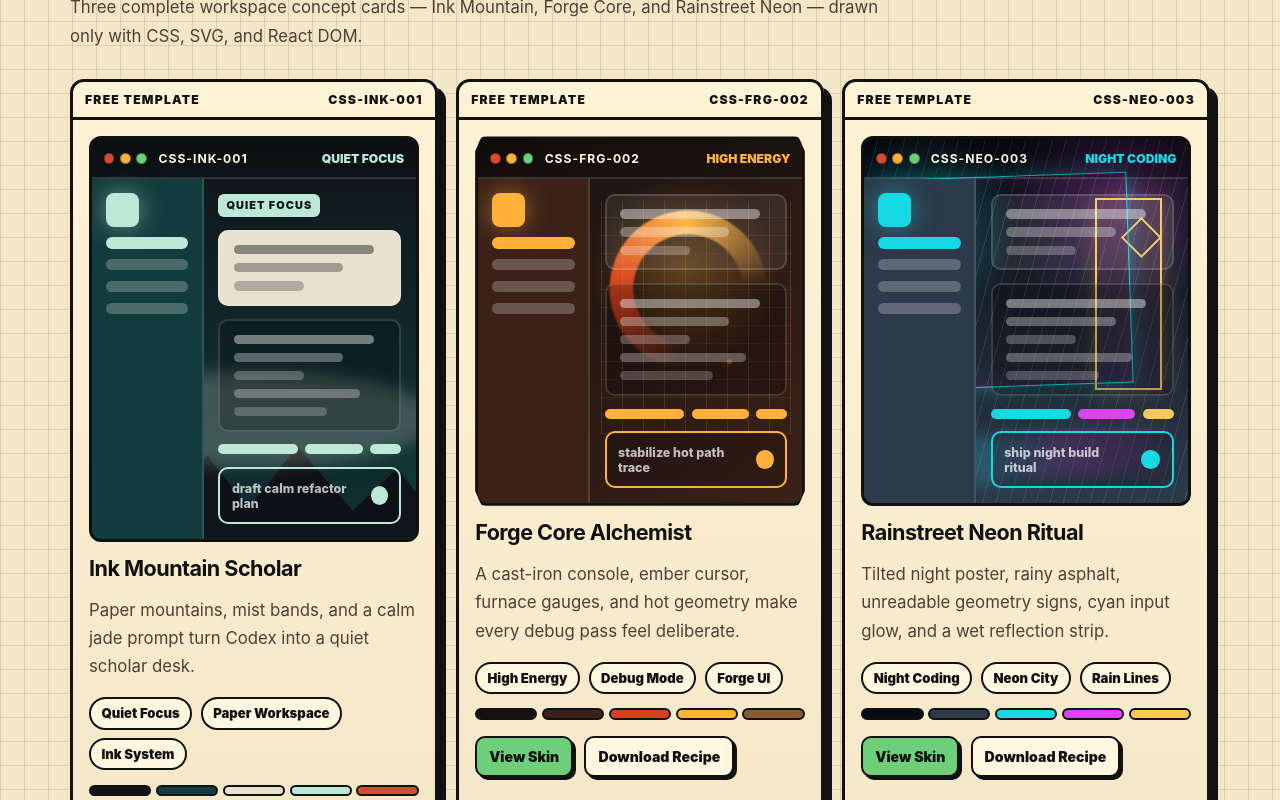
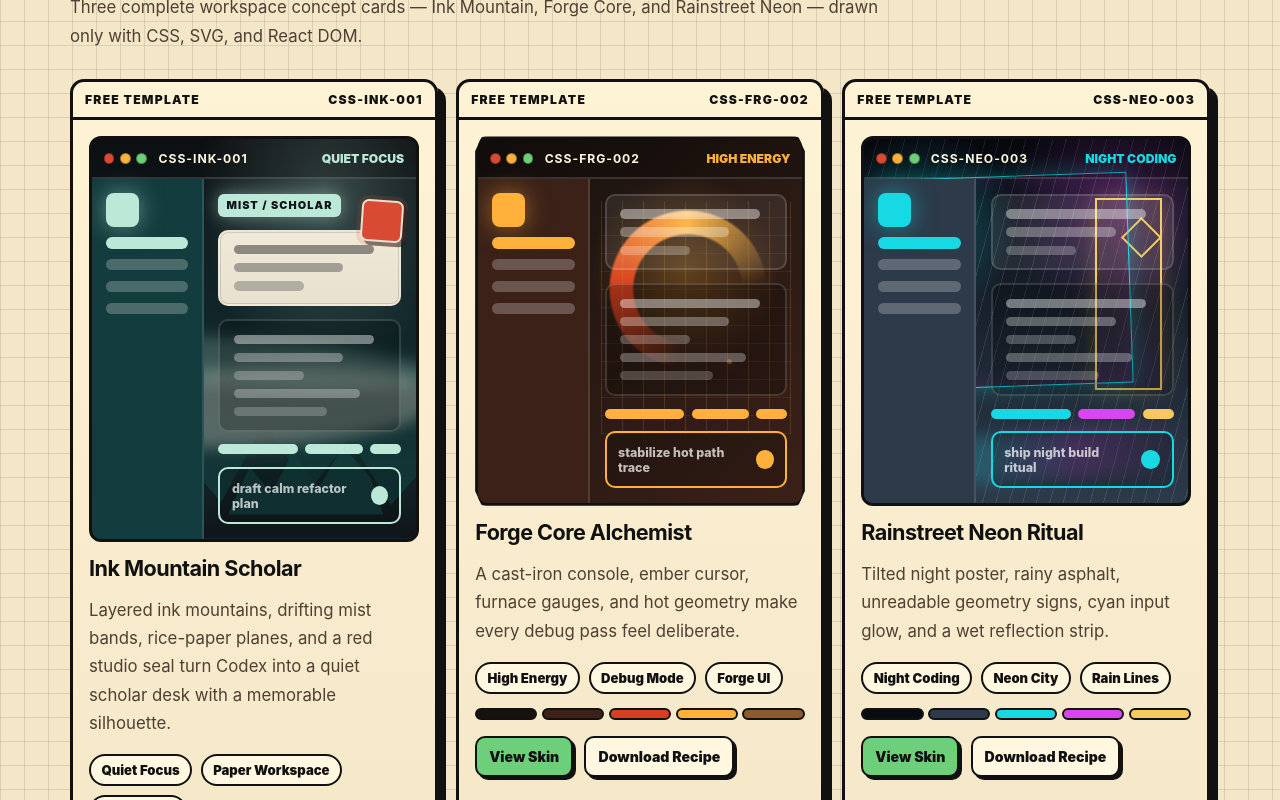
Before and after one commit to jimmyxu07/codex-skin-studio, a React (Vite) app: page / in a window 1280 px wide. Shown: the part 1840-2640 px from the top of the page. Built offline with nearby package versions, Linux system fonts and the light colour scheme.

Commit message:
feat: polish glasshouse and ink concepts

```diff
--- a/src/App.css
+++ b/src/App.css
@@ -221,12 +221,15 @@ p { line-height: 1.68; }
 .mock-decoration { position: absolute; inset: 0; z-index: 1; pointer-events: none; overflow: hidden; }
 .mock-decoration span { position: absolute; display: block; }
 
-.workspace-mock--ink { --accent: #BCE8D8; background: linear-gradient(180deg, #101418, #123C3D); }
-.workspace-mock--ink .mock-main::before { content: 'QUIET FOCUS'; justify-self: start; padding: .28rem .5rem; color: #101418; background: #BCE8D8; border-radius: 6px; font-size: .68rem; font-weight: 950; letter-spacing: .1em; }
-.workspace-mock--ink .mock-chat-card { background: #E8E1CF; color: #101418; }
+.workspace-mock--ink { --accent: #BCE8D8; background: radial-gradient(ellipse at 72% 12%, rgba(188,232,216,.24), transparent 8rem), linear-gradient(180deg, #101418, #123C3D); }
+.workspace-mock--ink::after { content: ''; position: absolute; right: .85rem; top: 3.8rem; z-index: 3; width: 2.35rem; height: 2.35rem; border: 2px solid #E8E1CF; border-radius: 7px; background: #D94A32; box-shadow: 0 0 0 4px rgba(217,74,50,.16), 4px 4px 0 rgba(16,20,24,.55); transform: rotate(4deg); }
+.workspace-mock--ink .mock-main::before { content: 'MIST / SCHOLAR'; justify-self: start; padding: .28rem .5rem; color: #101418; background: #BCE8D8; border-radius: 6px; font-size: .68rem; font-weight: 950; letter-spacing: .1em; box-shadow: 0 0 18px rgba(188,232,216,.45); }
+.workspace-mock--ink .mock-chat-card { background: linear-gradient(180deg, #F0E9D8, #E8E1CF); color: #101418; box-shadow: inset 0 0 0 1px rgba(16,20,24,.14); }
 .workspace-mock--ink .mock-chat-card .mock-line { background: rgba(16,20,24,.45); }
-.workspace-mock--ink .mock-decoration span:nth-child(1) { left: -4%; right: -3%; bottom: 0; height: 32%; background: rgba(16,20,24,.94); clip-path: polygon(0 100%, 10% 58%, 22% 80%, 37% 35%, 49% 76%, 63% 28%, 79% 78%, 92% 45%, 100% 74%, 100% 100%); }
-.workspace-mock--ink .mock-decoration span:nth-child(2) { left: -6%; right: -6%; bottom: 18%; height: 24%; background: rgba(232,225,207,.22); filter: blur(8px); border-radius: 50%; }
+.workspace-mock--ink .mock-decoration span:nth-child(1) { left: -4%; right: -3%; bottom: 0; height: 38%; background: linear-gradient(180deg, rgba(18,60,61,.72), rgba(16,20,24,.98)); clip-path: polygon(0 100%, 8% 56%, 18% 82%, 29% 44%, 41% 76%, 54% 22%, 66% 70%, 78% 34%, 90% 78%, 100% 52%, 100% 100%); }
+.workspace-mock--ink .mock-decoration span:nth-child(2) { left: -9%; right: -9%; bottom: 23%; height: 20%; background: rgba(232,225,207,.32); filter: blur(8px); border-radius: 50%; transform: rotate(-3deg); }
+.workspace-mock--ink .mock-decoration span:nth-child(3) { left: -7%; right: -7%; bottom: 38%; height: 12%; background: rgba(188,232,216,.22); filter: blur(7px); border-radius: 50%; transform: rotate(4deg); }
+.workspace-mock--ink .mock-decoration span:nth-child(4) { left: 42%; bottom: 6%; width: 48%; height: 24%; background: rgba(18,60,61,.9); clip-path: polygon(0 100%, 14% 50%, 28% 78%, 42% 34%, 58% 74%, 74% 28%, 92% 62%, 100% 100%); }
 .workspace-mock--ink .mock-sidebar { background: #123C3D; }
 
 .workspace-mock--forge { --accent: #FFB13B; background: radial-gradient(circle at 64% 36%, rgba(255,177,59,.26), transparent 6rem), linear-gradient(135deg, #16110F, #3B2118); clip-path: polygon(2% 0, 98% 0, 100% 4%, 100% 96%, 98% 100%, 2% 100%, 0 96%, 0 4%); }
@@ -255,11 +258,17 @@ p { line-height: 1.68; }
 .workspace-mock--blueprint .mock-decoration span:nth-child(1) { right: 7%; bottom: 12%; width: 9rem; height: 5.4rem; border: 2px dashed #60A5FA; }
 .workspace-mock--blueprint .mock-decoration span:nth-child(2) { right: 12%; bottom: 20%; width: 5rem; height: 2.8rem; border: 1px solid #C7D2FE; }
 .workspace-mock--blueprint .mock-decoration span:nth-child(3) { left: 48%; top: 14%; width: 10rem; border-top: 2px solid #60A5FA; box-shadow: 0 34px 0 rgba(96,165,250,.55); }
-.workspace-mock--glasshouse { --accent: #34D399; background: linear-gradient(145deg, #F8FAFC, #DFF7EA); color: #0F172A; }
-.workspace-mock--glasshouse .mock-chat-card, .workspace-mock--glasshouse .mock-code-card { background: rgba(255,255,255,.62); border-color: rgba(15,23,42,.18); }
+.workspace-mock--glasshouse { --accent: #34D399; background: linear-gradient(116deg, rgba(255,255,255,.72) 0 13%, transparent 13% 18%, rgba(255,255,255,.34) 18% 24%, transparent 24%), radial-gradient(circle at 72% 10%, rgba(56,189,248,.34), transparent 8rem), linear-gradient(145deg, #F8FAFC, #DFF7EA); color: #0F172A; }
+.workspace-mock--glasshouse .mock-titlebar { border-bottom-color: rgba(15,23,42,.2); background: rgba(255,255,255,.56); }
+.workspace-mock--glasshouse .mock-titlebar strong { color: #0F172A; }
+.workspace-mock--glasshouse .mock-chat-card, .workspace-mock--glasshouse .mock-code-card { background: rgba(255,255,255,.7); border-color: rgba(15,23,42,.22); box-shadow: inset 0 1px 0 rgba(255,255,255,.8), 0 10px 30px rgba(15,23,42,.08); backdrop-filter: blur(4px); }
 .workspace-mock--glasshouse .mock-line { background: rgba(15,23,42,.34); }
-.workspace-mock--glasshouse .mock-decoration span:nth-child(1) { left: 12%; right: 12%; top: 8%; height: 72%; border: 2px solid rgba(52,211,153,.55); border-bottom: 0; border-radius: 999px 999px 0 0; }
-.workspace-mock--glasshouse .mock-decoration span:nth-child(2) { right: 12%; bottom: 18%; width: 5rem; height: 3rem; background: repeating-linear-gradient(90deg, #34D399 0 3px, transparent 3px 14px); opacity: .45; }
+.workspace-mock--glasshouse .mock-sidebar { background: rgba(255,255,255,.54); border-right-color: rgba(15,23,42,.16); }
+.workspace-mock--glasshouse .mock-prompt-input { background: rgba(255,255,255,.68); color: #0F172A; border-color: #38BDF8; box-shadow: 0 0 0 4px rgba(56,189,248,.12); }
+.workspace-mock--glasshouse .mock-decoration span:nth-child(1) { left: 9%; right: 9%; top: 6%; height: 78%; border: 3px solid rgba(52,211,153,.72); border-bottom: 0; border-radius: 999px 999px 0 0; box-shadow: inset 0 0 0 1px rgba(255,255,255,.72), 0 0 30px rgba(52,211,153,.18); }
+.workspace-mock--glasshouse .mock-decoration span:nth-child(2) { right: 9%; bottom: 15%; width: 6rem; height: 3.4rem; background: repeating-linear-gradient(90deg, #34D399 0 4px, transparent 4px 14px), linear-gradient(180deg, rgba(52,211,153,.22), transparent); border-bottom: 3px solid #0F172A; opacity: .66; }
+.workspace-mock--glasshouse .mock-decoration span:nth-child(3) { left: 15%; right: 15%; top: 6%; height: 38%; background: repeating-linear-gradient(58deg, rgba(56,189,248,.55) 0 2px, transparent 2px 42px), repeating-linear-gradient(122deg, rgba(52,211,153,.48) 0 2px, transparent 2px 42px); clip-path: polygon(50% 0, 100% 100%, 0 100%); opacity: .72; }
+.workspace-mock--glasshouse .mock-decoration span:nth-child(4) { left: 11%; bottom: 14%; width: 5.2rem; height: 5.2rem; border-radius: 50%; background: conic-gradient(#34D399 0 62%, rgba(15,23,42,.12) 62% 100%); mask: radial-gradient(circle, transparent 47%, #000 49% 70%, transparent 72%); box-shadow: 0 0 0 7px rgba(56,189,248,.12); }
 .workspace-mock--gold { --accent: #f59e0b; background: linear-gradient(135deg, #050505, #1f2937); }
 .workspace-mock--gold .mock-decoration span:nth-child(1) { inset: 8% 8% auto; height: 48%; background: radial-gradient(ellipse at 50% 0, rgba(253,230,138,.35), transparent 64%); clip-path: polygon(20% 0, 80% 0, 100% 100%, 0 100%); }
 .workspace-mock--gold .mock-decoration span:nth-child(2) { right: 8%; top: 14%; padding: .35rem .5rem; border: 2px solid #F59E0B; background: #050505; color: #FDE68A; }
@@ -328,12 +337,14 @@ p { line-height: 1.68; }
   box-shadow: var(--shadow-hard);
   background: #fff7df;
 }
-.detail-work-page--ink .work-hero { background: radial-gradient(ellipse at 80% 35%, rgba(188,232,216,.22), transparent 18rem), linear-gradient(135deg, #fff7df, #E8E1CF); }
+.detail-work-page--ink .work-hero { background: radial-gradient(ellipse at 78% 28%, rgba(188,232,216,.26), transparent 18rem), linear-gradient(180deg, rgba(217,74,50,.12) 0 1px, transparent 1px 100%), linear-gradient(135deg, #fff7df, #E8E1CF); }
 .detail-work-page--forge .work-hero { background: radial-gradient(circle at 60% 40%, rgba(255,177,59,.22), transparent 14rem), linear-gradient(135deg, #2B2118, #E8D3A4); }
 .detail-work-page--neon .work-hero { background: radial-gradient(circle at 70% 25%, rgba(22,217,227,.22), transparent 13rem), radial-gradient(circle at 82% 70%, rgba(217,70,239,.18), transparent 14rem), linear-gradient(135deg, #E8D3A4, #2B2118); }
 .detail-work-page--rose .work-hero { background: radial-gradient(circle at 72% 22%, rgba(248,180,217,.35), transparent 16rem), linear-gradient(135deg, #fff7df, #F8B4D9); }
 .detail-work-page--blueprint .work-hero { background: repeating-linear-gradient(0deg, rgba(30,58,138,.12) 0 1px, transparent 1px 22px), linear-gradient(135deg, #F4E7C8, #C7D2FE); }
-.detail-work-page--glasshouse .work-hero { background: radial-gradient(circle at 78% 16%, rgba(52,211,153,.24), transparent 16rem), linear-gradient(135deg, #fff7df, #DFF7EA); }
+.detail-work-page--glasshouse .work-hero { background: linear-gradient(112deg, rgba(255,255,255,.75) 0 11%, transparent 11% 16%, rgba(56,189,248,.16) 16% 21%, transparent 21%), repeating-linear-gradient(90deg, rgba(15,23,42,.08) 0 1px, transparent 1px 64px), radial-gradient(circle at 78% 16%, rgba(52,211,153,.3), transparent 16rem), linear-gradient(135deg, #fff7df, #DFF7EA); }
+.detail-work-page--glasshouse .work-hero::before { content: ''; position: absolute; inset: .85rem .85rem auto; height: 36%; border: 3px solid rgba(52,211,153,.5); border-bottom: 0; border-radius: 999px 999px 0 0; pointer-events: none; }
+.detail-work-page--glasshouse .work-hero::after { content: ''; position: absolute; right: 3rem; top: 2rem; width: 7rem; height: 7rem; border-radius: 50%; background: conic-gradient(#38BDF8 0 38%, #34D399 38% 72%, rgba(15,23,42,.13) 72%); mask: radial-gradient(circle, transparent 48%, #000 50% 68%, transparent 70%); opacity: .58; pointer-events: none; }
 .detail-work-page--gold .work-hero { background: radial-gradient(ellipse at 72% 0, rgba(253,230,138,.24), transparent 18rem), linear-gradient(135deg, #111111, #2B2118); }
 .detail-work-page--pixel .work-hero { background: repeating-linear-gradient(45deg, rgba(17,17,17,.08) 0 8px, transparent 8px 16px), linear-gradient(135deg, #fff7df, #E8D3A4); }
 .detail-work-page--sonar .work-hero { background: radial-gradient(circle at 75% 30%, rgba(103,232,249,.22), transparent 15rem), linear-gradient(135deg, #0B2545, #2B2118); }
@@ -356,7 +367,8 @@ p { line-height: 1.68; }
 .palette-board-grid div.is-dark-swatch { color: #fff7df; }
 .palette-board-grid div.is-dark-swatch b { background: rgba(255,255,255,.46); border-color: rgba(255,255,255,.72); }
 .palette-board-grid div.is-dark-swatch strong, .palette-board-grid div.is-dark-swatch span { text-shadow: 0 2px 0 rgba(0,0,0,.78), 0 0 10px rgba(0,0,0,.42); }
-.recipe-board--ink { display: grid; gap: .65rem; }
+.recipe-board--ink { position: relative; display: grid; gap: .65rem; overflow: hidden; background: radial-gradient(circle at 92% 10%, rgba(217,74,50,.16), transparent 7rem), linear-gradient(180deg, #fff7df, #E8E1CF); }
+.recipe-board--ink::after { content: ''; position: absolute; right: 1rem; top: 1rem; width: 3rem; height: 3rem; border: 3px solid #101418; border-radius: 8px; background: #D94A32; box-shadow: 5px 5px 0 #101418; transform: rotate(5deg); }
 .ink-layer-row { display: grid; grid-template-columns: 46% 1fr; gap: .8rem; align-items: center; padding: .55rem; border-radius: 12px; background: #fff7df; border: 2px solid var(--ink-black); transition: transform .18s ease; }
 .ink-layer-row:hover { transform: translateY(-2px); }
 .ink-layer-row svg { width: 100%; height: 3.2rem; }
@@ -373,6 +385,18 @@ p { line-height: 1.68; }
 .forge-gauge-row span { color: #4d4034; font-size: .86rem; }
 .forge-gauge-row b { color: var(--gauge-color); -webkit-text-stroke: .4px var(--ink-black); font-weight: 950; }
 .forge-gauge-row i { grid-column: 1 / -1; height: .56rem; border: 2px solid var(--ink-black); border-radius: 999px; background: linear-gradient(90deg, var(--gauge-color) var(--gauge-width), #fff7df var(--gauge-width)); }
+.recipe-board--glasshouse { display: grid; grid-template-columns: 15rem 1fr; gap: 1rem; align-items: center; overflow: hidden; background: linear-gradient(116deg, rgba(255,255,255,.78) 0 12%, transparent 12% 18%, rgba(56,189,248,.18) 18% 25%, transparent 25%), linear-gradient(135deg, #F8FAFC, #DFF7EA); }
+.glasshouse-instrument { position: relative; width: 14rem; height: 12rem; border: 3px solid #0F172A; border-radius: 18px; background: rgba(255,255,255,.62); box-shadow: inset 0 0 0 6px rgba(56,189,248,.12), 6px 6px 0 #0F172A; overflow: hidden; }
+.glasshouse-instrument::before { content: ''; position: absolute; left: 1.1rem; right: 1.1rem; top: .9rem; height: 5.2rem; border: 3px solid rgba(52,211,153,.72); border-bottom: 0; border-radius: 999px 999px 0 0; }
+.glasshouse-instrument span { position: absolute; inset: 2.4rem 1.4rem auto; height: 4rem; background: repeating-linear-gradient(60deg, rgba(56,189,248,.55) 0 2px, transparent 2px 24px), repeating-linear-gradient(120deg, rgba(52,211,153,.45) 0 2px, transparent 2px 24px); clip-path: polygon(50% 0, 100% 100%, 0 100%); }
+.glasshouse-instrument b { position: absolute; left: 1.2rem; bottom: 1.2rem; width: 4.2rem; height: 4.2rem; border-radius: 50%; background: conic-gradient(#34D399 0 68%, rgba(15,23,42,.13) 68%); mask: radial-gradient(circle, transparent 46%, #000 48% 70%, transparent 72%); }
+.glasshouse-instrument i { position: absolute; right: 1.1rem; bottom: 1.45rem; width: 6.2rem; height: 3rem; background: repeating-linear-gradient(90deg, #34D399 0 5px, transparent 5px 14px); border-bottom: 3px solid #0F172A; opacity: .78; }
+.glasshouse-gauge-list { display: grid; gap: .7rem; }
+.glasshouse-gauge-row { display: grid; grid-template-columns: 1fr auto; gap: .7rem; align-items: center; }
+.glasshouse-gauge-row strong, .glasshouse-gauge-row span { display: block; }
+.glasshouse-gauge-row span { color: #4d4034; font-size: .86rem; }
+.glasshouse-gauge-row em { color: #0F172A; font-style: normal; font-weight: 950; }
+.glasshouse-gauge-row i { grid-column: 1 / -1; height: .66rem; border: 2px solid #0F172A; border-radius: 999px; background: linear-gradient(90deg, var(--gauge-color) var(--gauge-width), rgba(255,255,255,.72) var(--gauge-width)); box-shadow: 0 0 0 4px color-mix(in srgb, var(--gauge-color) 12%, transparent); }
 .recipe-board--neon svg { width: 100%; min-height: 12rem; border: 3px solid var(--ink-black); border-radius: 12px; background: linear-gradient(180deg, #080B12, #2C3A4A); }
 .recipe-board--neon polyline { fill: none; stroke: #16D9E3; stroke-width: 4; filter: drop-shadow(0 0 10px rgba(22,217,227,.75)); }
 .recipe-board--neon circle { fill: var(--node-color); filter: drop-shadow(0 0 12px var(--node-color)); }
--- a/src/App.tsx
+++ b/src/App.tsx
@@ -41,13 +41,13 @@ const templates: Template[] = [
   {
     slug: 'ink-mountain-scholar',
     name: 'Ink Mountain Scholar',
-    tagline: 'Quiet paper-and-mist Codex workspace',
-    description: 'A quiet paper-and-mist Codex workspace for long focus sessions.',
-    conceptHook: 'Paper mountains, mist bands, and a calm jade prompt turn Codex into a quiet scholar desk.',
+    tagline: 'Layered ink-mountain Codex workspace with mist bands and a seal mark',
+    description: 'A quiet layered ink-mountain Codex workspace with mist bands, rice-paper planes, and a red seal mark for long focus sessions.',
+    conceptHook: 'Layered ink mountains, drifting mist bands, rice-paper planes, and a red studio seal turn Codex into a quiet scholar desk with a memorable silhouette.',
     mood: ['Quiet Focus', 'Paper Workspace', 'Ink System', 'Long Sessions'],
     bestFor: 'long writing-and-coding sessions, quiet planning, documentation-heavy builds',
     palette: ['#101418', '#123C3D', '#E8E1CF', '#BCE8D8', '#D94A32'],
-    recipe: 'Layer an ink-black base with deep pine teal panels, rice-paper surfaces, misty reading planes, a small studio seal, and pale jade active accents. Keep every mark abstract and CSS/SVG generated.',
+    recipe: 'Layer an ink-black base with deep pine teal panels, rice-paper surfaces, overlapping mist belts, a square red studio seal, and pale jade active accents. Keep every mark abstract and CSS/SVG generated.',
     accent: '#BCE8D8',
     variant: 'ink',
     studioId: 'CSS-INK-001',
@@ -131,13 +131,13 @@ const templates: Template[] = [
   {
     slug: 'glasshouse-sprint-lab',
     name: 'Glasshouse Sprint Lab',
-    tagline: 'Clean sprint workspace with frosted greenhouse geometry',
-    description: 'A clean sprint workspace with frosted panels and greenhouse geometry.',
-    conceptHook: 'Frosted sprint columns sit inside an abstract glasshouse frame with growth meters and readable ink text.',
+    tagline: 'Bright sprint lab inside a frosted glasshouse frame',
+    description: 'A clean sprint workspace with frosted panels, greenhouse roof ribs, growth meters, and lab instrument accents.',
+    conceptHook: 'Frosted sprint columns sit inside a greenhouse roof frame with blue lab rails, growth meters, sun-glare panes, and readable ink text.',
     mood: ['Sprint Board', 'Clean UI', 'Glasshouse', 'Light Mode'],
     bestFor: 'sprint planning, light-mode workdays, product demos, small team rituals',
     palette: ['#F8FAFC', '#DFF7EA', '#38BDF8', '#34D399', '#0F172A'],
-    recipe: 'Use frosted white panels, pale mint atmosphere, clean blue controls, growth-mint success states, high-contrast ink text, and CSS arch lines instead of any third-party imagery.',
+    recipe: 'Use frosted white panels, pale mint atmosphere, clean blue lab controls, growth-mint success states, high-contrast ink text, greenhouse roof ribs, light streaks, and CSS-only sprint gauges instead of any third-party imagery.',
     accent: '#34D399',
     variant: 'glasshouse',
     studioId: 'CSS-GLH-006',
@@ -458,9 +458,20 @@ function InkLayerRecipe() {
     ['Ink base', '#101418', 'app shell / deep background'],
     ['Pine panels', '#123C3D', 'sidebar / cards'],
     ['Rice paper', '#E8E1CF', 'reading surfaces'],
-    ['Jade focus', '#BCE8D8', 'active tab / cursor / prompt'],
+    ['Mist belt', '#BCE8D8', 'separator fog / prompt glow'],
+    ['Studio seal', '#D94A32', 'small landmark / active stamp'],
   ]
   return <section className="recipe-board recipe-board--ink studio-card"><p className="eyebrow">Recipe System</p>{layers.map(([name, color, use], index) => <div className="ink-layer-row" key={name} style={{ '--layer-color': color, '--layer-index': String(index) } as CSSProperties & Record<string, string>}><svg viewBox="0 0 360 42" aria-hidden="true"><path d={index % 2 === 0 ? 'M0 31 C38 14 72 27 111 16 C157 2 194 32 236 18 C286 2 318 20 360 8 L360 42 L0 42 Z' : 'M0 25 C44 9 83 12 124 26 C166 39 198 10 239 16 C281 22 316 34 360 14 L360 42 L0 42 Z'} /></svg><div><strong>{name}</strong><span>{color} · {use}</span></div></div>)}</section>
+}
+
+function GlasshouseSprintRecipe() {
+  const gauges = [
+    ['Frame ribs', '76%', '#38BDF8', 'visible greenhouse roof and lab rails'],
+    ['Sprint health', '64%', '#34D399', 'growth meter / done state'],
+    ['Focus glare', '42%', '#F8FAFC', 'sun pane highlight without low contrast'],
+    ['Ink anchor', '88%', '#0F172A', 'readability and card edges'],
+  ]
+  return <section className="recipe-board recipe-board--glasshouse studio-card"><p className="eyebrow">Recipe System · Sprint Lab Gauges</p><div className="glasshouse-instrument" aria-hidden="true"><span></span><b></b><i></i></div><div className="glasshouse-gauge-list">{gauges.map(([name, percent, color, note]) => <div className="glasshouse-gauge-row" key={name} style={{ '--gauge-color': color, '--gauge-width': percent } as CSSProperties & Record<string, string>}><div><strong>{name}</strong><span>{note}</span></div><em>{percent}</em><i></i></div>)}</div></section>
 }
 
 function ForgeRecipeGauge() {
@@ -507,6 +518,7 @@ function RecipeVisualization({ template }: { template: Template }) {
   if (template.variant === 'ink') return <InkLayerRecipe />
   if (template.variant === 'forge') return <ForgeRecipeGauge />
   if (template.variant === 'neon') return <NeonCircuitRecipe />
+  if (template.variant === 'glasshouse') return <GlasshouseSprintRecipe />
   return <section className={`recipe-board recipe-board--concept recipe-board--${template.variant} studio-card`}><p className="eyebrow">Recipe System · {template.recipeTitle}</p><div className="concept-recipe-map">{template.palette.map((color, index) => <div key={color} style={{ '--node-color': color, '--node-index': String(index) } as CSSProperties & Record<string, string>}><b></b><strong>{template.mood[index % template.mood.length]}</strong><span>{color}</span></div>)}</div></section>
 }
 
```
